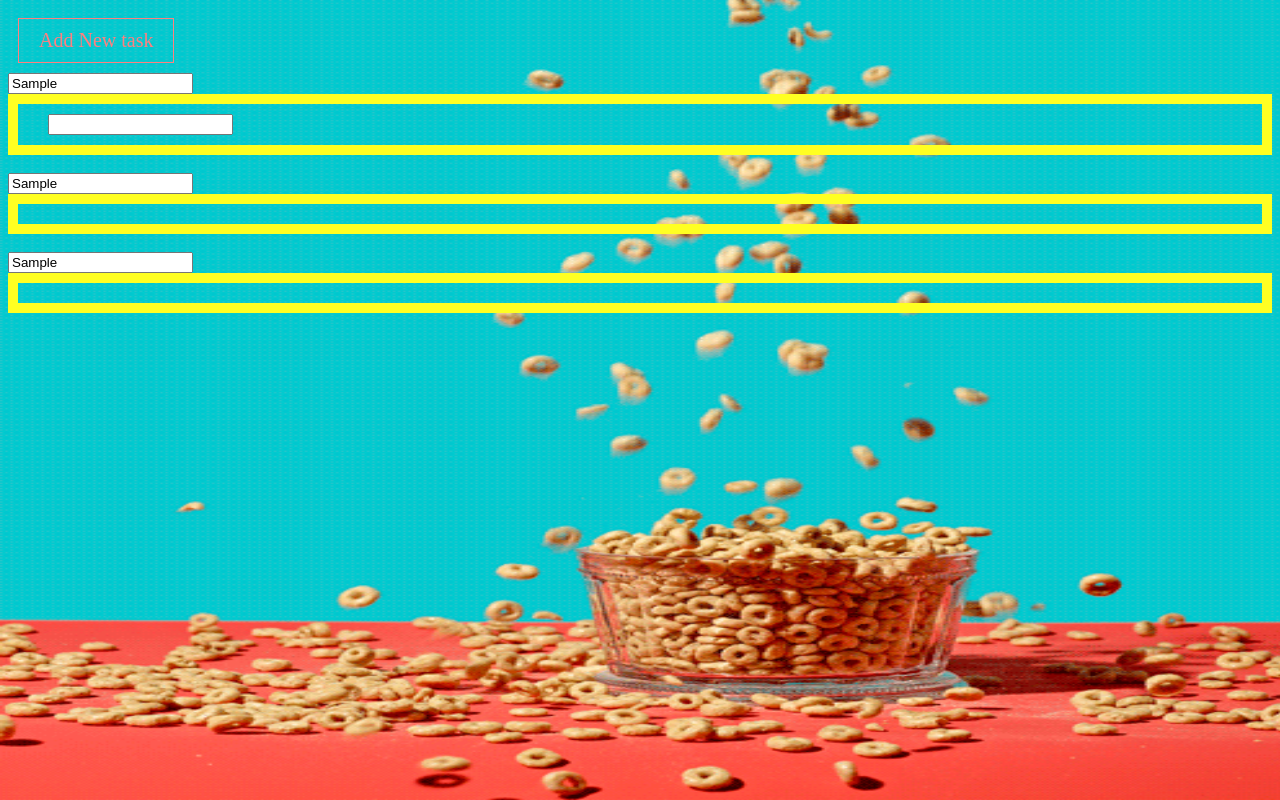
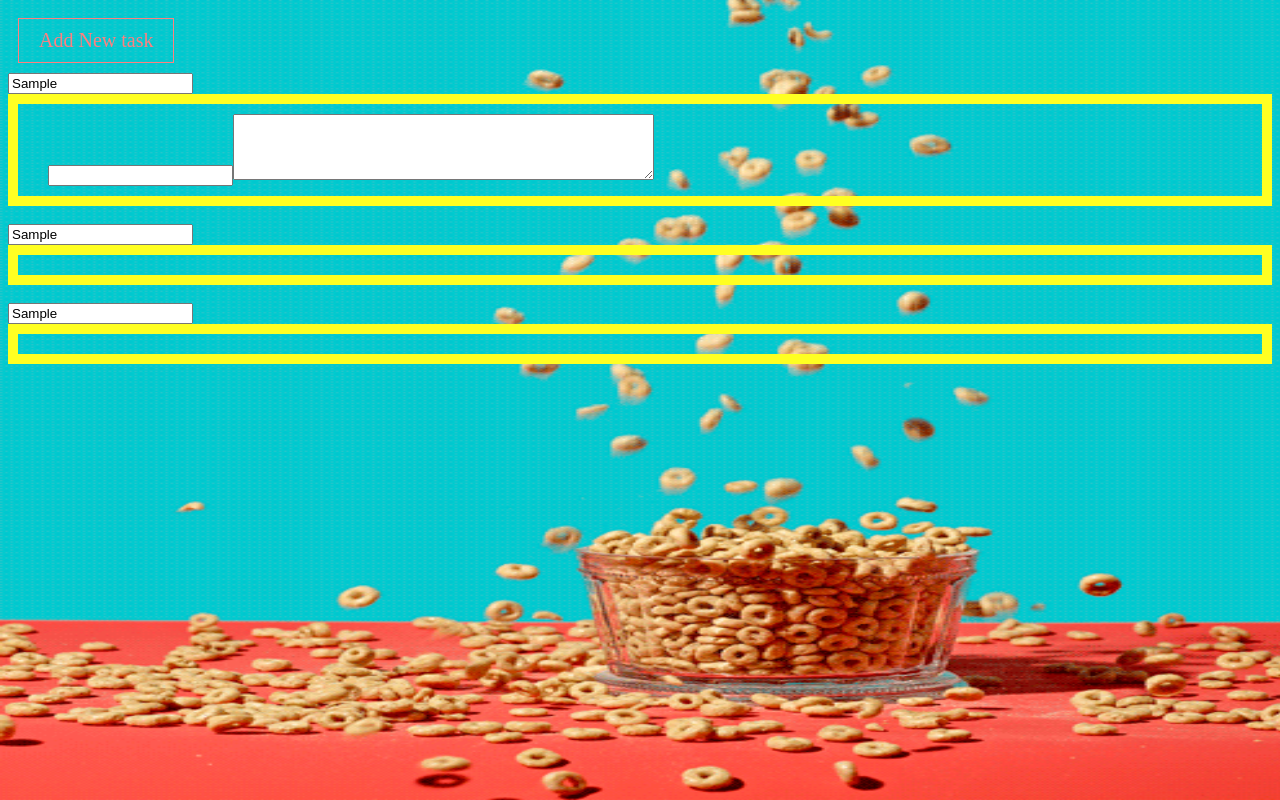
Before and after one commit to Yadi202/task-list-website, a plain HTML site: page To-do list/index.html in a window 1280 px wide. Both pictures are taken after typing "Sample", "Sample", "Sample" into the empty fields and a click on the button "Add New task". Drawn offline with Linux system fonts and the light colour scheme.

Commit message:
final changes

```diff
--- a/To-do list/index.html
+++ b/To-do list/index.html
@@ -23,7 +23,7 @@
 
     function addToDiv() {
       listItems++;
-      document.getElementById('div1').innerHTML += "<input id='drag" + listItems + " src='img_logo.gif' draggable='true' ondragstart='drag(event)' width='336' height='69'>"
+      document.getElementById('div1').innerHTML += "<div draggable='true' ondragstart='drag(event)' id='drag1'><input type='text' name='Title' value=''><textarea rows='4' cols='50' name='Description'></textarea>"
     }
   </script>
 </head>
```
